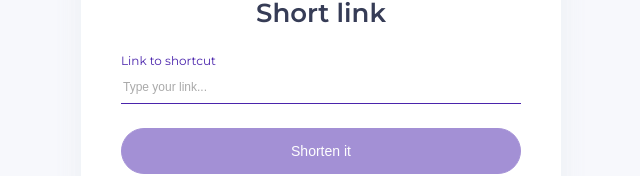
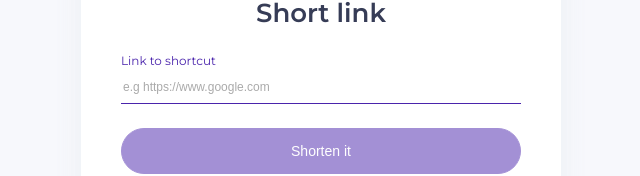
Before and after one commit to jnosal/zadanie-centerai, a Vue app in the folder web/: page / in a window 1280 px wide. Shown: the part 314-490 px from the top of the page, without its empty margins (319-959 px from the left). Built offline with nearby package versions, Linux system fonts and the light colour scheme.

Commit message:
Placeholder update

```diff
--- a/web/src/pages/page-home/page-home.vue
+++ b/web/src/pages/page-home/page-home.vue
@@ -7,7 +7,7 @@
       <h3 class="page-home__title">Short link</h3>
       <z-input
         v-model="fields.link"
-        placeholder="Type your link..."
+        placeholder="e.g https://www.google.com"
         class="page-home__input"
       >
         <template v-slot:label> Link to shortcut </template>
```
